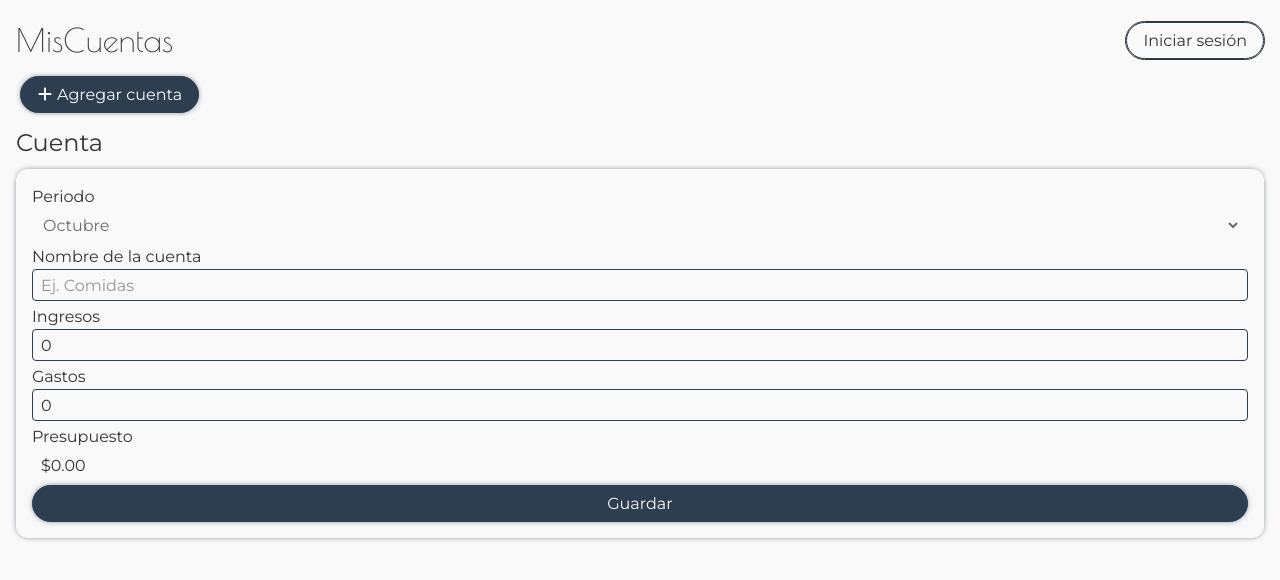
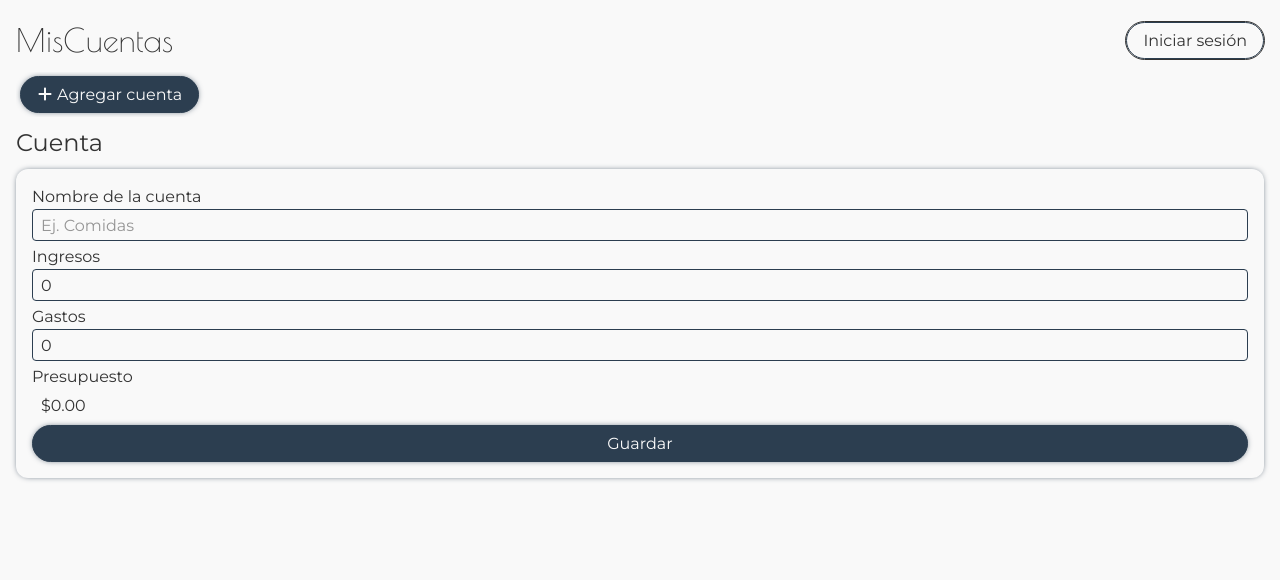
Before and after one commit to DamianRi/my-accounts-react, a React (Vite) app: page / in a window 1280 px wide. Shown: the top 580 px of the page. Built offline with nearby package versions, Linux system fonts and the light colour scheme.

Commit message:
Add query to get all ordered movements

```diff
--- a/src/components/MARContainer/components/MARAccount/componentes/MARAccountDetail/index.jsx
+++ b/src/components/MARContainer/components/MARAccount/componentes/MARAccountDetail/index.jsx
@@ -3,7 +3,7 @@ import styles from './MARAccountDetail.module.css'
 import { useTranslation } from "react-i18next"
 import MARButton from "../../../../../Generics/MARButton"
 import MARInput from "../../../../../Generics/MARInput"
-import MARSelect from "../../../../../Generics/MARSelect"
+// import MARSelect from "../../../../../Generics/MARSelect"
 import useStore from "../../../../../../state/userState"
 
 const formatAmount = (amount) => Intl.NumberFormat('es-MX', { style: 'currency', currency: 'MXN' }).format(amount)
@@ -11,12 +11,16 @@ const formatAmount = (amount) => Intl.NumberFormat('es-MX', { style: 'currency',
 const MARAccountDetail = ({ account, onSaveAccount }) => {
     const { t, } = useTranslation()
 
-    const { currentAccount } = useStore()
+    const {
+        currentAccount,
+        currentAccountMovements
+    } = useStore()
 
     const isNewAccount = account.id === undefined
 
     const [accountName, setAccountName] = useState(currentAccount.name ?? '')
-    const [periodIndex, setPeriodIndex] = useState(new Date().getMonth())
+    // TODO: Manejar posteriormente el periodo de los movimientos
+    // const [periodIndex, setPeriodIndex] = useState(new Date().getMonth())
 
     const [accountIncomes, setAccounIncomes] = useState(currentAccount.incomes ?? 0)
     const incomesFormat = formatAmount(accountIncomes)
@@ -25,13 +29,12 @@ const MARAccountDetail = ({ account, onSaveAccount }) => {
     const outcomesFormat = formatAmount(accountOutcomes)
 
     const getDifference = () => {
-        // TODO: Aquí hay que hacer la suma de los movimientos
-        const outcomesByMovements = 0
-        //     .filter((movement) => movement.type === 'outcome')
-        //     .reduce((accumulator, movement) => accumulator + parseFloat(movement.amount), 0)
-        const incomesByMovements = 0
-        //     .filter((movement) => movement.type === 'income')
-        //     .reduce((accumulator, movement) => accumulator + parseFloat(movement.amount), 0)
+        const outcomesByMovements = currentAccountMovements
+            .filter((movement) => movement.type === 'outcome')
+            .reduce((accumulator, movement) => accumulator + parseFloat(movement.amount), 0)
+        const incomesByMovements = currentAccountMovements
+            .filter((movement) => movement.type === 'income')
+            .reduce((accumulator, movement) => accumulator + parseFloat(movement.amount), 0)
         const incomesTotal = parseFloat(accountIncomes) + incomesByMovements
         const outcomesTotal = parseFloat(accountOutcomes) + outcomesByMovements
         return incomesTotal - outcomesTotal
@@ -41,20 +44,20 @@ const MARAccountDetail = ({ account, onSaveAccount }) => {
     const [accountNameError, setAccountNameError] = useState('')
     const [accountIncomesError, setAccountIncomesError] = useState('')
 
-    const months = [
-        t('january'),
-        t('february'),
-        t('march'),
-        t('april'),
-        t('may'),
-        t('june'),
-        t('july'),
-        t('agust'),
-        t('september'),
-        t('october'),
-        t('november'),
-        t('dicember'),
-    ]
+    // const months = [
+    //     t('january'),
+    //     t('february'),
+    //     t('march'),
+    //     t('april'),
+    //     t('may'),
+    //     t('june'),
+    //     t('july'),
+    //     t('agust'),
+    //     t('september'),
+    //     t('october'),
+    //     t('november'),
+    //     t('dicember'),
+    // ]
 
     const validateRequiredFields = () => {
         let noErrorsInForm = true
@@ -84,9 +87,9 @@ const MARAccountDetail = ({ account, onSaveAccount }) => {
         }
     }
 
-    const handleOnPeriodChange = (event) => {
-        setPeriodIndex(event.target.value)
-    }
+    // const handleOnPeriodChange = (event) => {
+    //     setPeriodIndex(event.target.value)
+    // }
 
     const handleOnAccountNameChange = (event) => {
         setAccountName(event.target.value)
@@ -104,6 +107,8 @@ const MARAccountDetail = ({ account, onSaveAccount }) => {
 
     return (
         <form className={ styles.MARAccountDetailForm } key={ account?.id ?? -1 }>
+            {/*
+            TODO: Manejar posteriormente el periodo de los movimientos
             <MARSelect
                 id="accountPeriod"
                 label={ t('accountPeriod') }
@@ -113,6 +118,7 @@ const MARAccountDetail = ({ account, onSaveAccount }) => {
                 disabled={ isNewAccount }
                 variant={ !isNewAccount ? '' : 'no-editable' }
             />
+            */}
             <MARInput
                 label={t('accountNameField')}
                 id='accountName'
--- a/src/components/MARContainer/components/MARAccount/componentes/MARAccountMovements/components/MARAccountMovementsItem/components/MARAccountMovementsItemDescription/index.jsx
+++ b/src/components/MARContainer/components/MARAccount/componentes/MARAccountMovements/components/MARAccountMovementsItem/components/MARAccountMovementsItemDescription/index.jsx
@@ -2,12 +2,14 @@ import { useTranslation } from "react-i18next"
 import MARInput from "../../../../../../../../../Generics/MARInput"
 import styles from './MARAccountMovementsItemDesc.module.css'
 
-const formatAmount = (amount) => Intl.NumberFormat('es-MX', { style: 'currency', currency: 'MXN' }).format(amount)
+const formatAmount = (amount) =>
+    Intl.NumberFormat('es-MX', { style: 'currency', currency: 'MXN', signDisplay: 'always' }).format(amount)
 
 const MARAccountMovementsItemDescription = ({
     id,
     description,
     amount,
+    type,
     disabled,
     onDescriptionChange,
     descriptionError,
@@ -15,6 +17,14 @@ const MARAccountMovementsItemDescription = ({
     amountError
 }) => {
     const { t, } = useTranslation()
+
+    const getAmountValue = (amount) => {
+        if (disabled) {
+            return formatAmount(type === 'outcome' ? amount * -1 : amount)
+        } else {
+            return amount
+        }
+    }
 
     return (
         <div className={ styles.MARAccountMovementsItemDescription }>
@@ -31,7 +41,7 @@ const MARAccountMovementsItemDescription = ({
             <MARInput
                 id={ `${id}Amount` }
                 label={ t('accountMovementAmount') }
-                value={ disabled ? formatAmount(amount) : amount }
+                value={ getAmountValue(amount) }
                 onInput={ onAmountChange }
                 placeholder={ t('accountMovementAmount') }
                 type={ disabled ? "text" : "number"}
--- a/src/components/MARContainer/components/MARAccount/componentes/MARAccountMovements/components/MARAccountMovementsItem/index.jsx
+++ b/src/components/MARContainer/components/MARAccount/componentes/MARAccountMovements/components/MARAccountMovementsItem/index.jsx
@@ -5,7 +5,16 @@ import MARAccountMovementsItemHeader from "./components/MARAccountMovementsItemH
 import styles from './MARAccountMovementsItem.module.css'
 import { useState } from "react"
 
-const MARAccountMovementsItem = ({ id, type, description, amount, creationDate, editable, onSaveMovement, onCancelMovement }) => {
+const MARAccountMovementsItem = ({
+    id,
+    type,
+    description,
+    amount,
+    creationDate,
+    editable,
+    onSaveMovement,
+    onCancelMovement
+}) => {
     const { t, } = useTranslation()
 
     const [ descriptionState, setDescriptionState ] = useState(description)
@@ -41,6 +50,7 @@ const MARAccountMovementsItem = ({ id, type, description, amount, creationDate,
             const newMovement = {
                 description: descriptionState,
                 amount: amountState,
+                type: type
             }
             onSaveMovement(newMovement)
         }
@@ -59,6 +69,7 @@ const MARAccountMovementsItem = ({ id, type, description, amount, creationDate,
             ></MARAccountMovementsItemHeader>
             <MARAccountMovementsItemDescription
                 id={id}
+                type={ type }
                 description={ descriptionState }
                 amount={ amountState }
                 onDescriptionChange={ handleOnDescriptionChange }
--- a/src/components/MARContainer/components/MARAccount/componentes/MARAccountMovements/index.jsx
+++ b/src/components/MARContainer/components/MARAccount/componentes/MARAccountMovements/index.jsx
@@ -63,7 +63,6 @@ const MARAccountMovements = ({ movements, onSaveMovement }) => {
                 }
                 {
                     movements.map((movement) => {
-                        console.log("Movimiento ", movement)
                         return <MARAccountMovementsItem
                             key={`account-movement-${movement.id}`}
                             id={movement.id}
--- a/src/components/MARContainer/index.jsx
+++ b/src/components/MARContainer/index.jsx
@@ -57,6 +57,7 @@ const MARContainer = () => {
 
     const saveMovement = async (userUID, accountID, movement) => {
         setIsLoading(true)
+        console.log("saveMovement ", movement)
         const newMovement = {
             amount: parseFloat(movement.amount),
             creationDate: new Date().toISOString(),
--- a/src/firebase/firebase_firestore_users_accounts_movements.js
+++ b/src/firebase/firebase_firestore_users_accounts_movements.js
@@ -1,4 +1,11 @@
-import { getFirestore, collection, addDoc, getDocs } from "firebase/firestore";
+import {
+    getFirestore,
+    collection,
+    addDoc,
+    getDocs,
+    orderBy,
+    query,
+} from "firebase/firestore";
 import { firebaseAppConfig } from "../firebase";
 import { USERS_DOC } from "./firebase_firestore_users";
 import { ACCOUNTS_DOC } from "./firebase_firestore_users_accounts";
@@ -7,7 +14,7 @@ const db = getFirestore(firebaseAppConfig);
 export const MOVEMENTS_DOC = "movements";
 
 export const getUserAccountMovements = async (userUID, accountID) => {
-    const userAccountCollRef = collection(
+    const userAccountMovementsCollRef = collection(
         db,
         USERS_DOC,
         userUID,
@@ -15,7 +22,11 @@ export const getUserAccountMovements = async (userUID, accountID) => {
         accountID,
         MOVEMENTS_DOC
     );
-    const querySnapshot = await getDocs(userAccountCollRef);
+    const movementsQuery = query(
+        userAccountMovementsCollRef,
+        orderBy("creationDate", "desc")
+    );
+    const querySnapshot = await getDocs(movementsQuery);
     return querySnapshot.docs.map((movement) => {
         const movementData = movement.data();
         return {
@@ -38,6 +49,7 @@ export const addUserAccountMovement = async (userUID, accountID, movement) => {
             accountID,
             MOVEMENTS_DOC
         );
+        console.log("movement ", movement);
         return await addDoc(userAccountMovementsCollRef, {
             amount: parseFloat(movement.amount),
             creationDate: movement.creationDate,
--- a/src/state/userState.js
+++ b/src/state/userState.js
@@ -37,7 +37,6 @@ const useStore = create((set, get) => ({
     // Movements
     currentAccountMovements: [],
     fetchAccountMovements: async (userUID, accountID) => {
-        console.log(userUID, accountID);
         try {
             set(() => ({ isLoading: true }));
             const movements =
```
